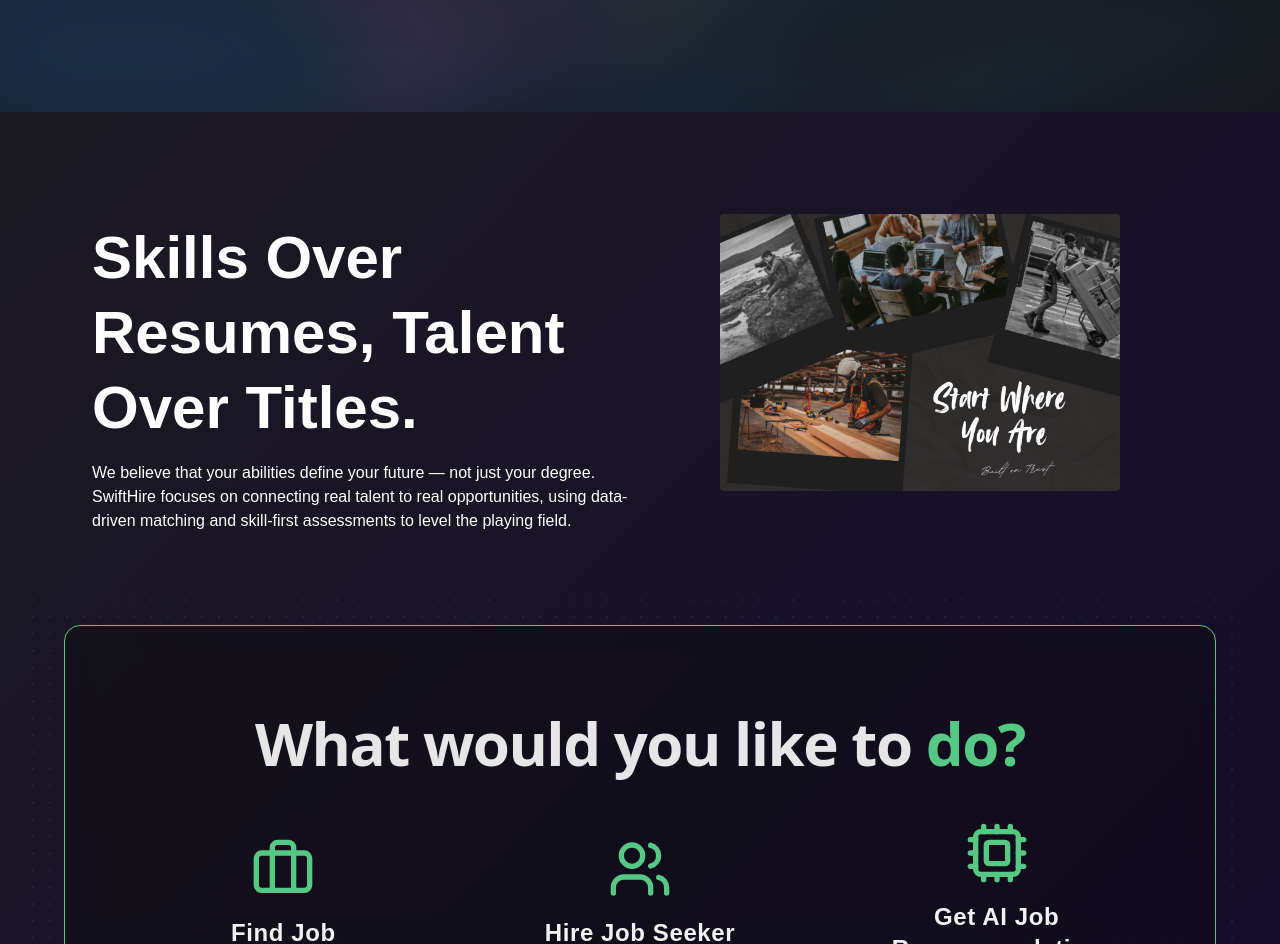
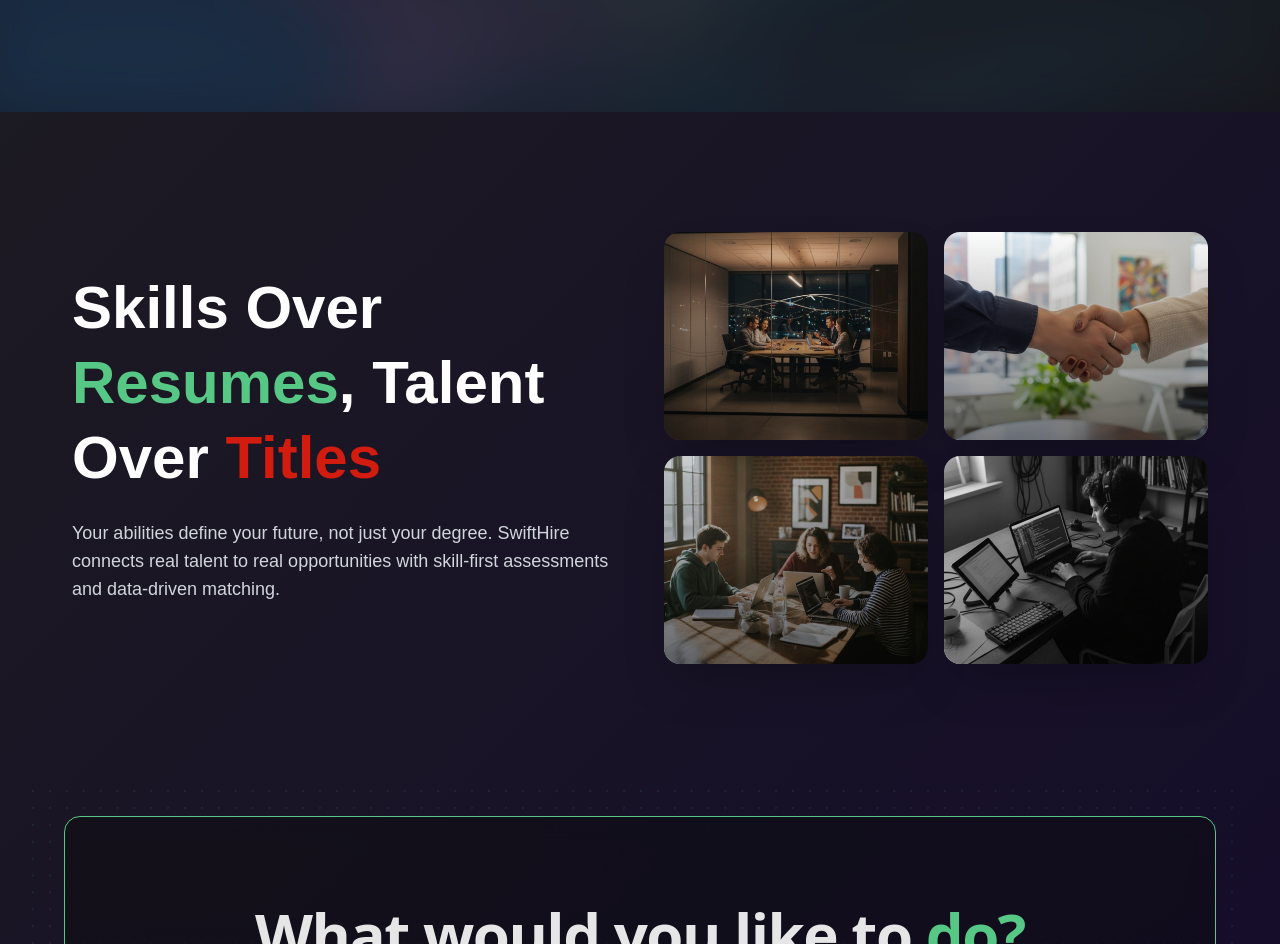
Before and after one commit to icodervivek/swifthire, a React (Vite) app in the folder client/: page / in a window 1280 px wide. Shown: the part 760-1704 px from the top of the page. Built offline with nearby package versions, Linux system fonts and the light colour scheme.

Commit message:
feat: updated ui

```diff
--- a/client/src/components/CollageSection.jsx
+++ b/client/src/components/CollageSection.jsx
@@ -2,39 +2,62 @@ import React from "react";
 import { motion } from "framer-motion";
 
 const CollageSection = () => {
+  const textVariants = {
+    hidden: { opacity: 0, y: 30 },
+    visible: { opacity: 1, y: 0, transition: { duration: 0.8, ease: "easeOut" } },
+  };
+
+  const imageVariants = {
+    hidden: { opacity: 0, scale: 0.9 },
+    visible: { opacity: 1, scale: 1, transition: { duration: 0.8, ease: "easeOut" } },
+    hover: { scale: 1.05, rotate: 1, transition: { duration: 0.3 } },
+  };
+
+  const images = ["job1.png", "job3.png", "job2.png", "job4.png"];
+
   return (
-    <div className="m-5 p-10 flex flex-col-reverse md:flex-row items-center justify-between gap-6 rounded-xl">
+    <section className="relative py-20 my-10  overflow-hidden">
+      <div className="max-w-7xl mx-auto flex flex-col md:flex-row items-center gap-12 px-6 sm:px-10">
         {/* Text Section */}
         <motion.div
-        className="collage-section-header md:w-1/2 text-center md:text-left"
-        initial={{ opacity: 0, x: -50 }}
-        whileInView={{ opacity: 1, x: 0 }}
-        transition={{ duration: 0.8, ease: "easeOut" }}
+          className="md:w-1/2 text-center md:text-left"
+          initial="hidden"
+          whileInView="visible"
           viewport={{ once: true }}
+          variants={textVariants}
         >
-        <h1 className="text-4xl md:text-6xl mt-12 font-extrabold leading-tight text-white">
-          Skills Over Resumes, Talent Over Titles.
+          <h1 className="text-4xl md:text-5xl lg:text-6xl font-extrabold text-white leading-tight mb-6">
+            Skills Over <span className="text-[#57c785]">Resumes</span>, Talent Over <span className="text-[#d11c0f]">Titles</span>
           </h1>
-        <p className="mt-4 text-white text-sm md:text-base">
-          We believe that your abilities define your future — not just your degree. SwiftHire focuses on connecting real talent to real opportunities, using data-driven matching and skill-first assessments to level the playing field.
+          <p className="text-gray-300 text-base sm:text-lg mb-6">
+            Your abilities define your future, not just your degree. SwiftHire connects real talent to real opportunities with skill-first assessments and data-driven matching.
           </p>
+
         </motion.div>
 
         {/* Image Section */}
+        <motion.div className="md:w-1/2 grid grid-cols-2 gap-4">
+          {images.map((img, index) => (
             <motion.div
-        className="collage-section-img md:w-1/2"
-        initial={{ opacity: 0, x: 50 }}
-        whileInView={{ opacity: 1, x: 0 }}
-        transition={{ duration: 0.8, ease: "easeOut", delay: 0.2 }}
+              key={index}
+              className="overflow-hidden rounded-2xl relative cursor-pointer shadow-2xl"
+              initial="hidden"
+              whileInView="visible"
+              whileHover="hover"
+              variants={imageVariants}
               viewport={{ once: true }}
             >
               <img
-          src="collage.png"
-          className="rounded w-full max-w-[400px] mx-auto"
-          alt="Collage"
+                src={img}
+                alt={`Job collage ${index}`}
+                className="w-full h-40 sm:h-48 md:h-52 object-cover transform transition duration-500 hover:scale-105"
               />
+              <div className="absolute inset-0 bg-gradient-to-t from-black/50 to-transparent rounded-2xl"></div>
+            </motion.div>
+          ))}
         </motion.div>
       </div>
+    </section>
   );
 };
 
```
Lines whose indentation alone changed are shown as unchanged.
